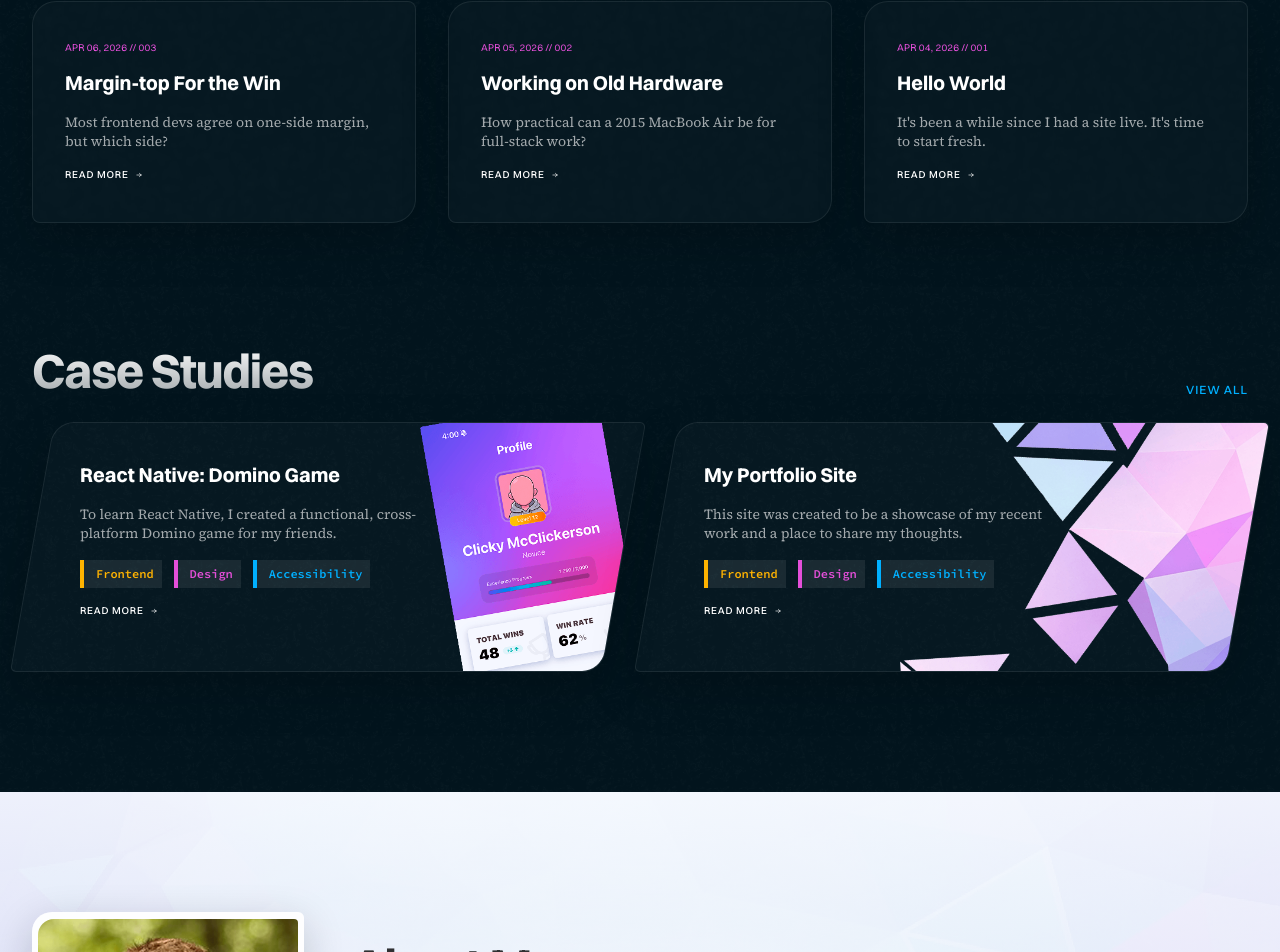
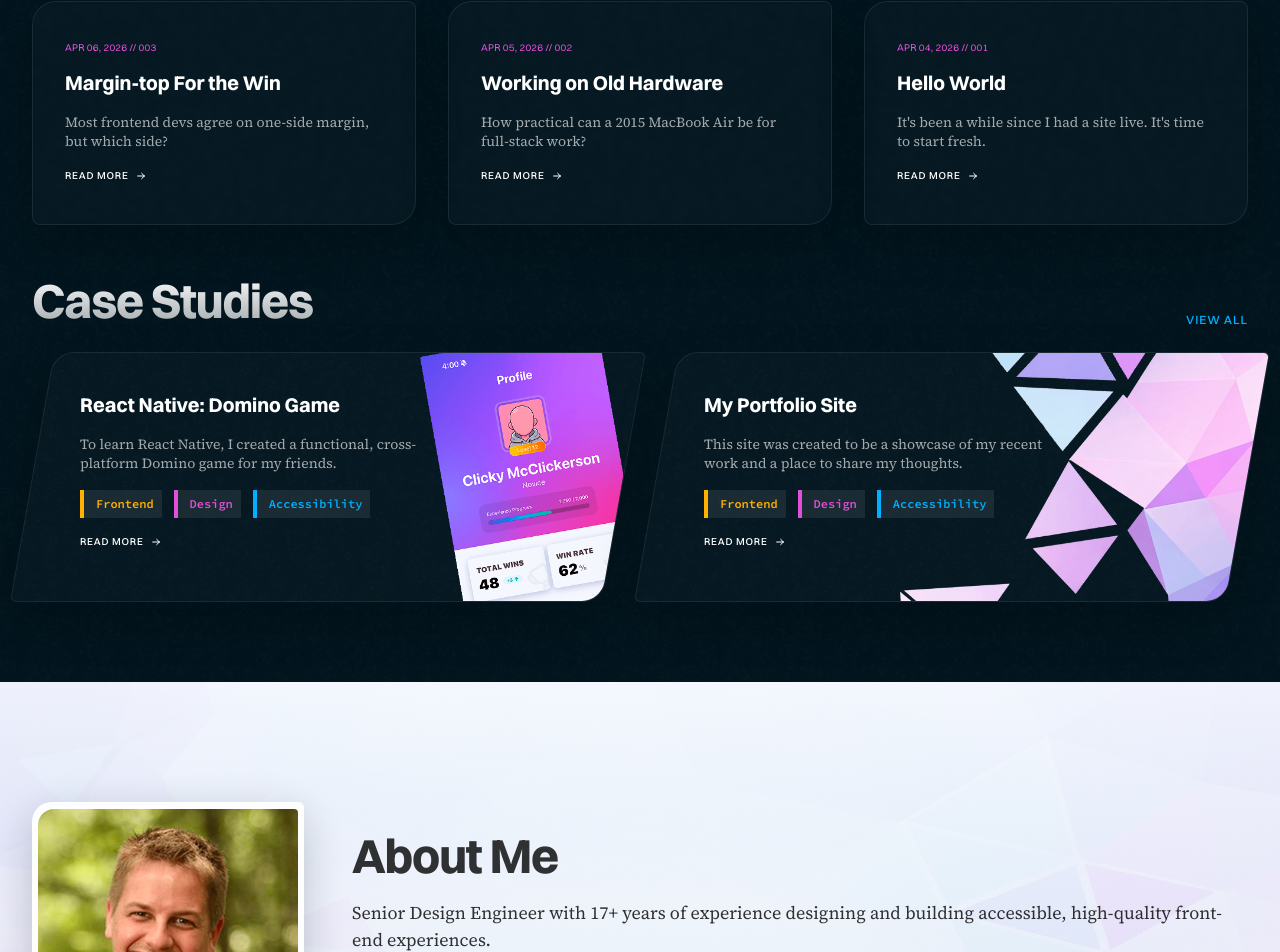
Before and after one commit to bwalbolt/portfolio, a Next.js app: page / in a window 1280 px wide. Shown: the part 918-1870 px from the top of the page. Built offline with nearby package versions, Linux system fonts and the light colour scheme.

Commit message:
improve-homepage-about-links: t1

```diff
--- a/src/app/(marketing)/_components/homepage.module.css
+++ b/src/app/(marketing)/_components/homepage.module.css
@@ -97,9 +97,20 @@
 
 .sectionStack {
   display: grid;
-  gap: var(--space-section);
   padding-block: 2.5rem var(--space-section);
   background: transparent;
+}
+
+.sectionStack > * + * {
+  margin-top: var(--space-section);
+}
+
+.sectionStack > .section + .section {
+  margin-top: 4rem;
+}
+
+.sectionStack > .section + .aboutSection {
+  margin-top: 5rem;
 }
 
 .section {
@@ -155,6 +166,7 @@
 }
 
 .readMore {
+  gap: 0.25rem;
   width: fit-content;
   color: var(--color-white);
   font-family: var(--font-display-family);
@@ -162,6 +174,11 @@
   font-weight: 500;
   letter-spacing: var(--tracking-upper);
   text-transform: uppercase;
+}
+
+.readMore svg {
+  width: 1rem;
+  height: 1rem;
 }
 
 .readMore:hover,
@@ -176,7 +193,11 @@
 }
 
 .mobileViewAll {
-  margin-top: 1rem;
+  display: flex;
+  width: fit-content;
+  gap: 0.5rem;
+  margin: 1.5rem auto 0;
+  line-height: 1.2;
   color: var(--color-accent-blue);
   font-family: var(--font-display-family);
   font-size: 0.75rem;
@@ -629,6 +650,10 @@
     padding-top: 5rem;
   }
 
+  .sectionStack > .section + .section {
+    margin-top: 3rem;
+  }
+
   .insightGrid {
     grid-template-columns: repeat(3, minmax(0, 1fr));
   }
```
Also changed, not shown: .harness/plans/improve-homepage-about-links.json, .harness/progress.md, 1 other file (tests, documents, lock files or other folders).
